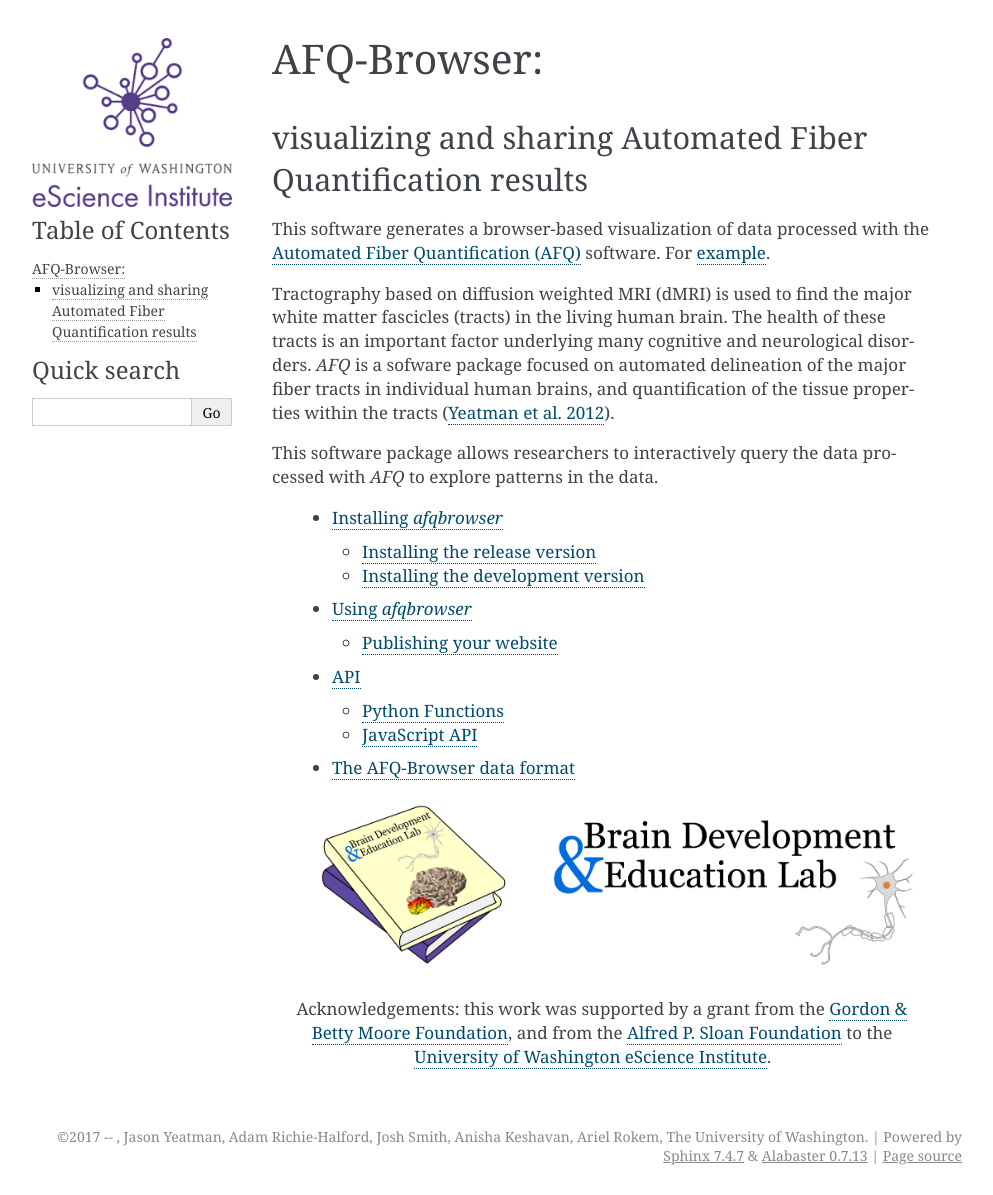
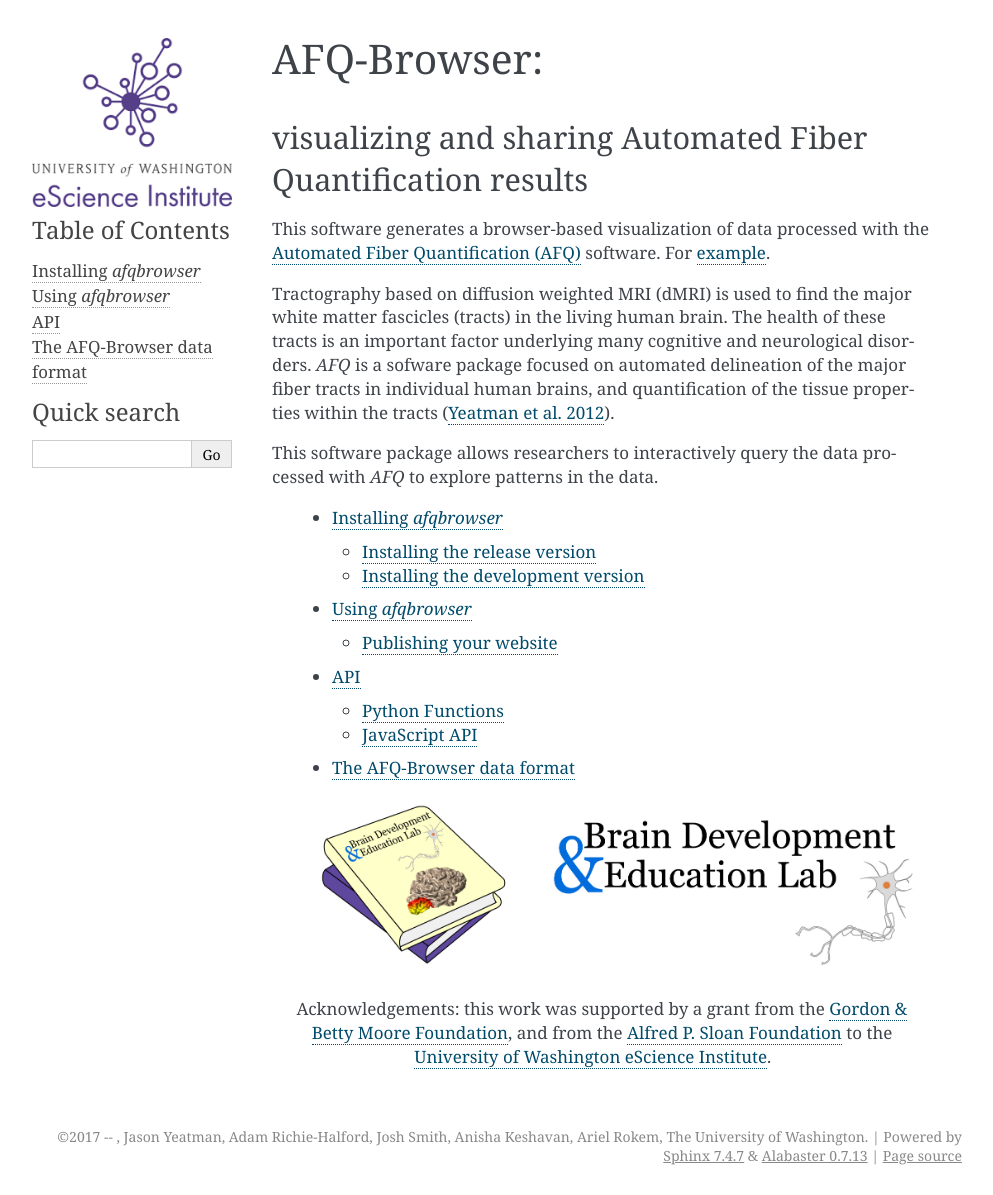
Before and after one commit to yeatmanlab/AFQ-Browser, a Sphinx documentation site: the page built from doc/index.rst, in a window 1280 px wide. Shown: the whole page, without its empty margins (148-1141 px from the left). Built offline with Sphinx 7.4.7, drawn with Linux system fonts in a browser that asks for light colours; pages that are not in the unit, such as notebooks, are missing from menus.

Commit message:
Change sidebar TOC from local to global.

```diff
--- a/doc/conf.py
+++ b/doc/conf.py
@@ -181,7 +181,7 @@
 #html_use_smartypants = True
 
 # Custom sidebar templates, maps document names to template names.
-html_sidebars = {'**': ['localtoc.html', 'searchbox.html']}
+html_sidebars = {'**': ['globaltoc.html', 'searchbox.html']}
 
 # Additional templates that should be rendered to pages, maps page names to
 # template names.
```
